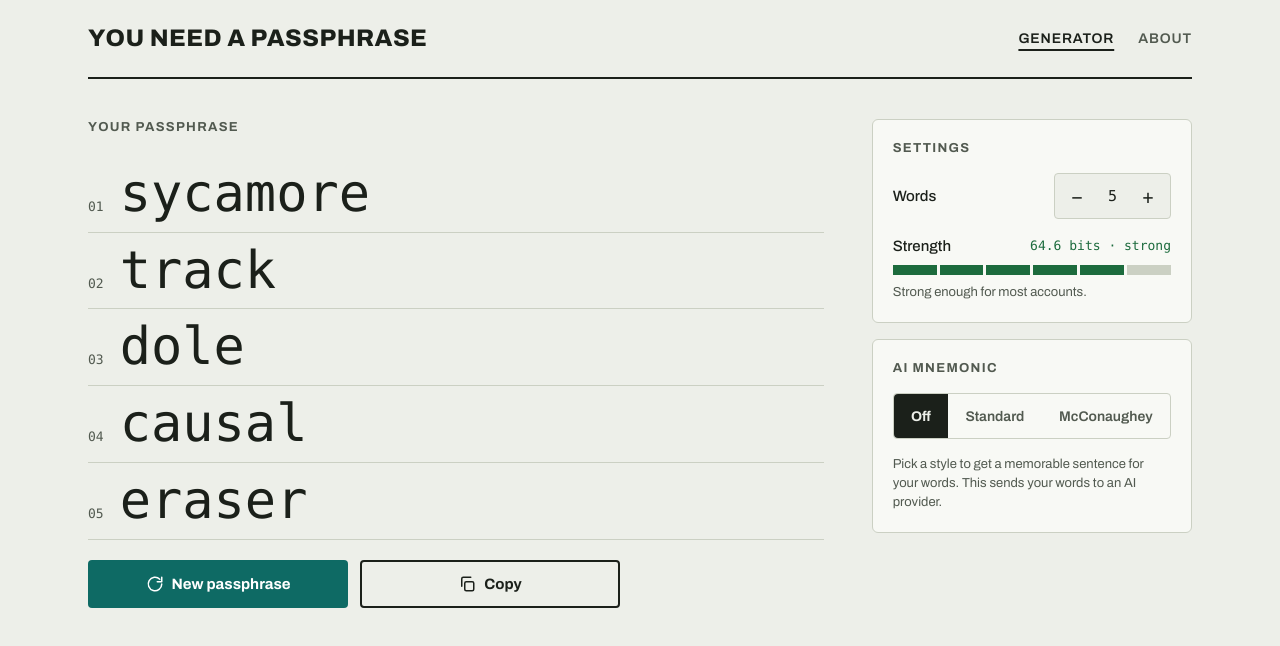
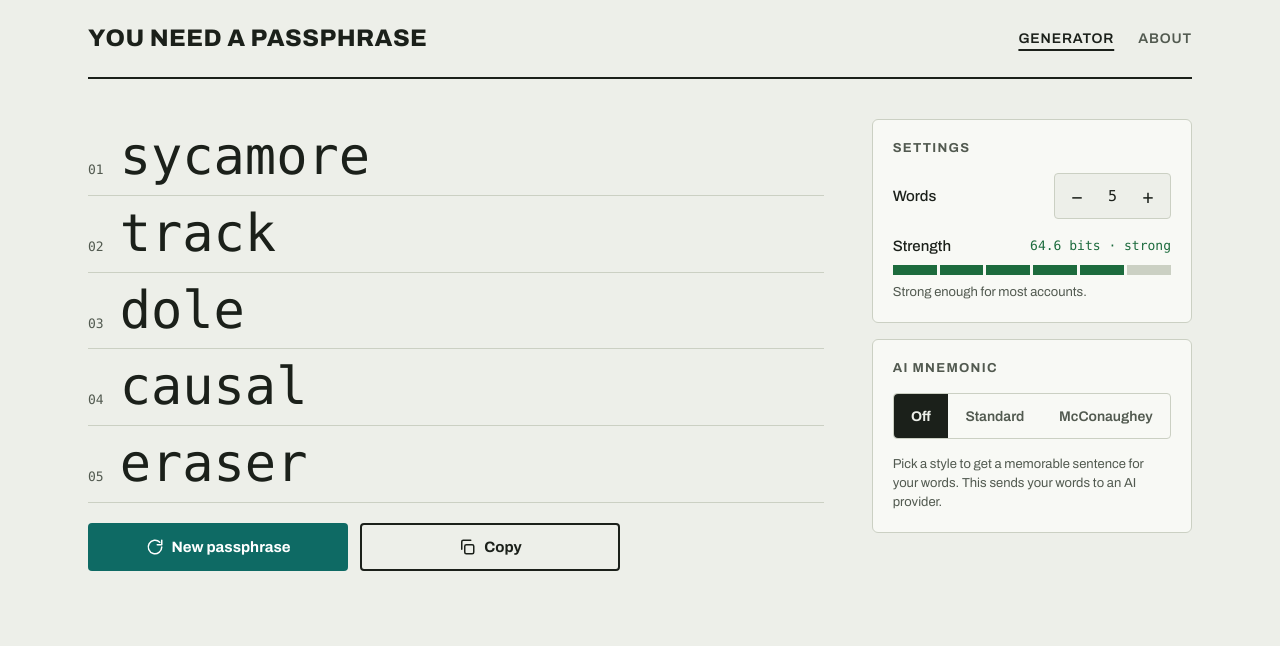
Before and after one commit to cdanielsen/next-long-pass, a React (Vite) app: page / in a window 1280 px wide. Shown: the top 646 px of the page. Built offline with nearby package versions, Linux system fonts and the light colour scheme; a web font is replaced by a local one.

Commit message:
refactor: drop the Your passphrase heading
The list keeps it as its accessible name.

Co-Authored-By: Claude Opus 5.5 <noreply@anthropic.com>

```diff
--- a/src/components/PassphraseGenerator.tsx
+++ b/src/components/PassphraseGenerator.tsx
@@ -64,11 +64,8 @@ const PassphraseGenerator = () => {
 
   return (
     <div className={styles.layout}>
-      <section className={styles.words} aria-labelledby="passphrase-title">
-        <h2 id="passphrase-title" className={ui.label}>
-          Your passphrase
-        </h2>
-        <WordList words={passphrase.split(" ")} labelledBy="passphrase-title" />
+      <section className={styles.words} aria-label="Your passphrase">
+        <WordList words={passphrase.split(" ")} label="Your passphrase" />
         <div className={styles.actions}>
           <button
             type="button"
--- a/src/components/WordList.tsx
+++ b/src/components/WordList.tsx
@@ -3,16 +3,17 @@ import styles from "./WordList.module.css";
 
 interface WordListProps {
   words: string[];
-  labelledBy: string;
+  /** Accessible name for the list. */
+  label: string;
 }
 
-const TypedWords = ({ words, labelledBy }: WordListProps) => {
+const TypedWords = ({ words, label }: WordListProps) => {
   // Type the whole phrase in one pass, then split it back into rows so the
   // rows keep their place while the words fill in.
   const typed = useTypedText(words.join(" ")).split(" ");
 
   return (
-    <ol className={styles.list} aria-labelledby={labelledBy}>
+    <ol className={styles.list} aria-label={label}>
       {words.map((word, i) => (
         <li key={`${String(i)}-${word}`} className={styles.item}>
           <span className={styles.number} aria-hidden="true">
```
